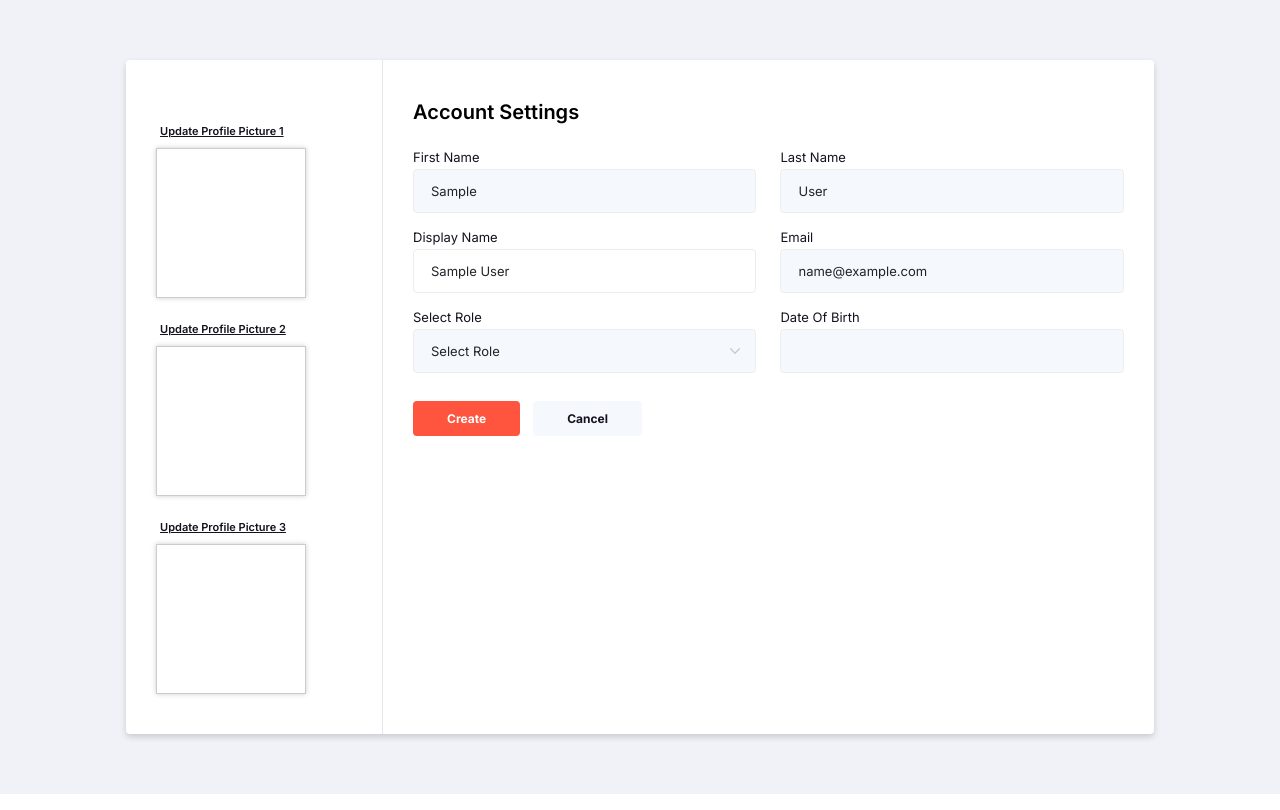
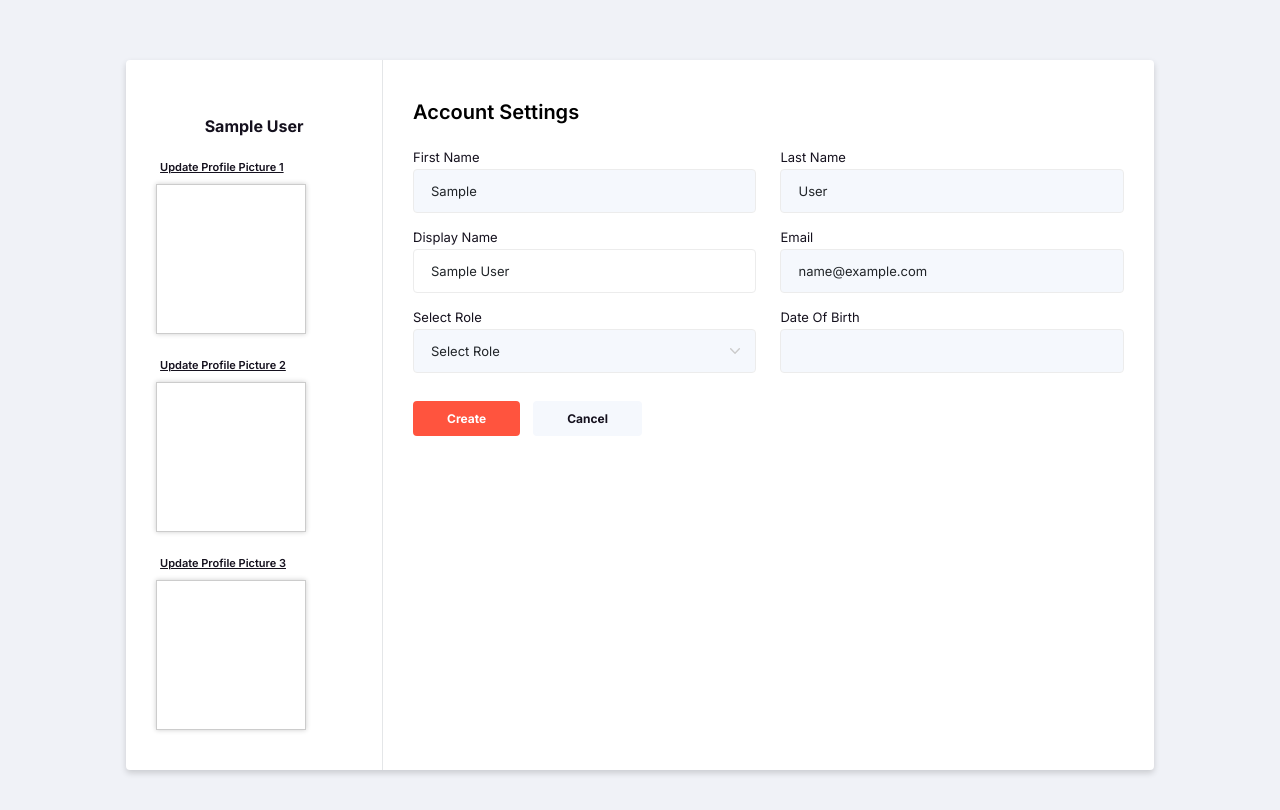
Before and after one commit to OmdenaAI/cairo-egypt-orphanage-well-being, a Django app: page /userProfile/profile/ in a window 1280 px wide. Shown: the part 93-903 px from the top of the page. Run offline with Django 4.2, Linux system fonts and the light colour scheme; the visitor is signed in with stand-in values (Sample User, id 1); data that the repository does not hold is empty; some libraries are stand-ins or nearby versions.

Commit message:
userProfileAppComplete

```diff
--- a/src/tasks/task-9-develop-web-app/monitorApp/templates/userProfile/all_profiles.html
+++ b/src/tasks/task-9-develop-web-app/monitorApp/templates/userProfile/all_profiles.html
@@ -4,6 +4,9 @@
 {% block content %}
 <div class="page_body">
     <div class="row">
+        <div class="col-11 justify-content-end d-flex">
+            <button type="button" class="btn btn-primary font_16 fw-bold" onclick="window.location='{% url 'userProfile:new_profile' %}'">New Profile</button>
+        </div>
         {% for profile in profiles %}
             <div class="col-md-4">
                 <div class="profile-card">
--- a/src/tasks/task-9-develop-web-app/monitorApp/templates/userProfile/profile.html
+++ b/src/tasks/task-9-develop-web-app/monitorApp/templates/userProfile/profile.html
@@ -7,8 +7,8 @@
         <input type="hidden" name="user_create" value="{{user_create}}">
         <div class="col-md-3 myprofile-border myprofile_pass_form">
             <div class="mtop_16">
-                {% if profiledtls %}
-                <h1 class="font_16 fw-bold mtop_16">{{request.user.first_name}} {{request.user.last_name}}</h1>
+                {% if user_create == 1 %}
+                    <h1 class="font_16 fw-bold mtop_16">{{request.user.first_name}} {{request.user.last_name}}</h1>
                 {% endif %}
                 <label for="profile_pic1" class="drag-drop mt-4"><span class="browse-text">Update Profile Picture 1</span></label>
                 <input type="file" class="profile_pic" id="profile_pic1" name="profile_pic1" accept=".png, .jpg, .svg">
@@ -42,7 +42,8 @@
                     <div class="logininput-field mb_21">
                         <label for="">Display Name</label>
                         <input type="Text" class="form-control" id="profile_name" name="profile_name" placeholder="Enter Name"
-                        {% if user_create %}value="{{request.user.first_name}} {{request.user.last_name}}" disabled{% endif %}>
+                        {% if user_create %}value="{{request.user.first_name}} {{request.user.last_name}}"disabled{% else %}
+                        value="{{profiledtls.profile_name}}"{% endif %}>
                     </div>
                     <div class="logininput-field mb_21">
                         <label for="">Select Role</label>
--- a/src/tasks/task-9-develop-web-app/monitorApp/userProfile/views.py
+++ b/src/tasks/task-9-develop-web-app/monitorApp/userProfile/views.py
@@ -17,6 +17,8 @@ from django.contrib import messages
 
 """Sign Up View - starts"""
 def signup_view(request):
+    if request.user.is_authenticated:
+        logout(request)
     if request.method == 'GET':
         signup_form = UserRegisterForm()
         return render(request, 'userProfile/signup.html', {'signup_form':signup_form})
@@ -188,6 +190,8 @@ def profile(request, profile_id=None):
             if request.FILES.get('profile_pic3'):
                 profile.profile_photo3=request.FILES.get('profile_pic3')
             profile.save()
+        if not request.POST.get('user_create'):
+            return HttpResponseRedirect(reverse_lazy('userProfile:all_profiles'))
     return HttpResponseRedirect(reverse_lazy('mlpipeline:dashboard'))
 
 """Edit Profile functionality. - Ends"""
```
